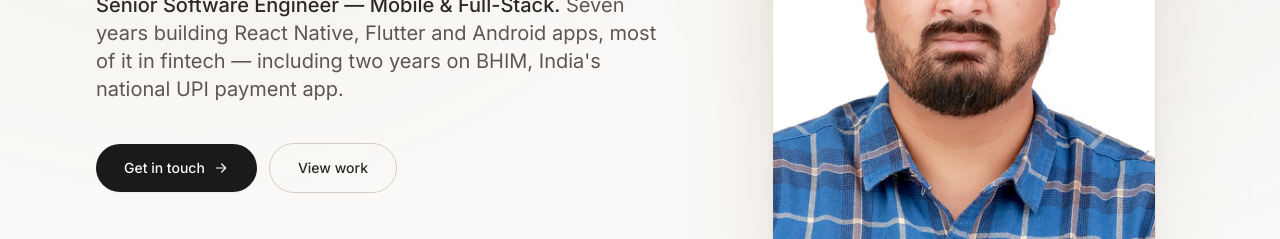
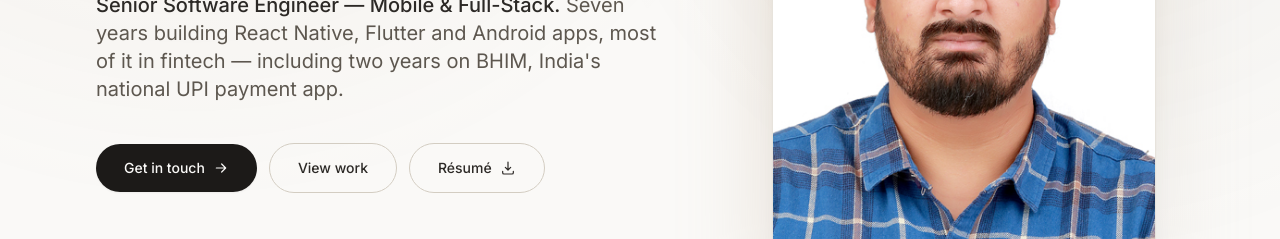
Before and after one commit to krunal-khatri/krunal-khatri.github.io, a plain HTML site: page index.html in a window 1280 px wide. Shown: the part 336-575 px from the top of the page. Drawn offline with nearby package versions, Linux system fonts and the light colour scheme.

Commit message:
feat: add resume download button to hero
Portfolio deployed at krunal-khatri.github.io; NOTES updated to
reflect both open items (resume link, deployment) now closed.

```diff
--- a/index.html
+++ b/index.html
@@ -153,6 +153,11 @@
         <a href="#work"
            class="inline-flex items-center gap-2 rounded-full border border-ink-300 px-7 py-3.5 text-sm font-medium text-ink-800 transition-all duration-300 hover:-translate-y-0.5 hover:border-ink-800 dark:border-ink-700 dark:text-ink-200 dark:hover:border-ink-300">
           View work
+        </a>
+        <a href="assets/Krunal_Khatri_Resume.pdf" download
+           class="inline-flex items-center gap-2 rounded-full border border-ink-300 px-7 py-3.5 text-sm font-medium text-ink-800 transition-all duration-300 hover:-translate-y-0.5 hover:border-ink-800 dark:border-ink-700 dark:text-ink-200 dark:hover:border-ink-300">
+          Résumé
+          <svg class="h-4 w-4" viewBox="0 0 24 24" fill="none" stroke="currentColor" stroke-width="1.8" stroke-linecap="round" stroke-linejoin="round"><path d="M12 3v12m0 0 4-4m-4 4-4-4M4 17v2a2 2 0 0 0 2 2h12a2 2 0 0 0 2-2v-2"/></svg>
         </a>
       </div>
 
```
Also changed, not shown: 2 other files.
